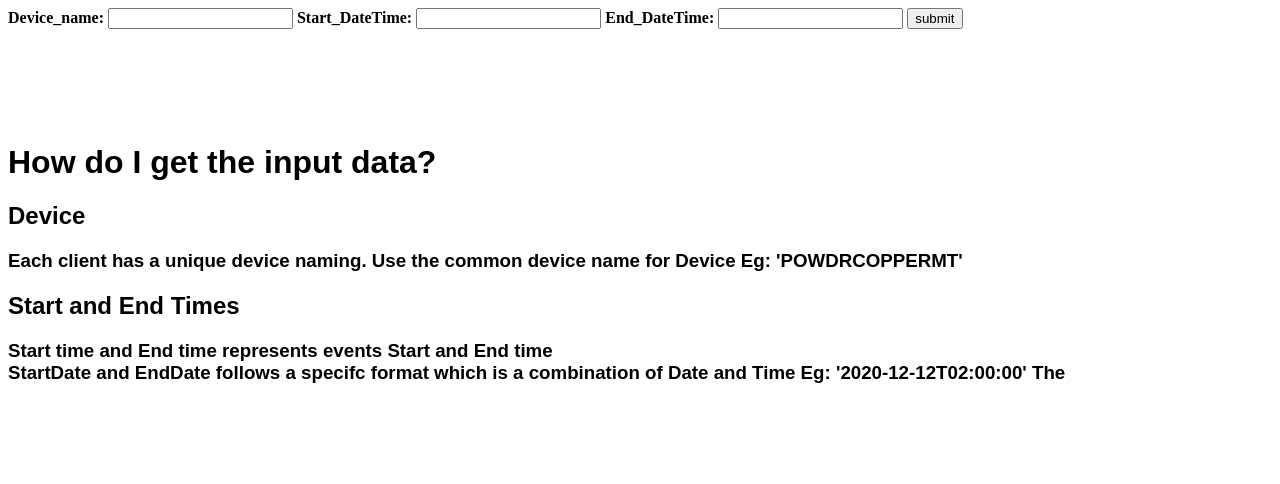
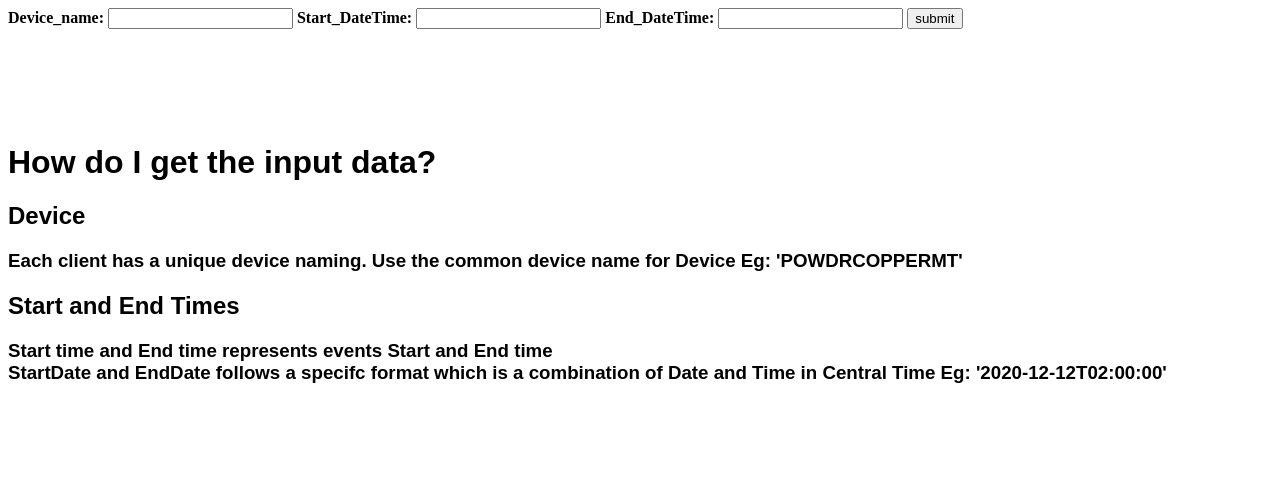
Before and after one commit to hongzhou-liu/Battery, a Flask app: page /upload in a window 1280 px wide. Shown: the top 484 px of the page. Run offline with Flask 2, Linux system fonts and the light colour scheme.

Commit message:
Update testapp.html

```diff
--- a/templates/testapp.html
+++ b/templates/testapp.html
@@ -26,9 +26,9 @@
     <h3></h3>
     <h3 style="font-family: arial, sans-serif"> Start time and End time represents events Start and End time
     	<br>
-    	StartDate and EndDate follows a specifc format which is a combination of Date and Time
+    	StartDate and EndDate follows a specifc format which is a combination of Date and Time in Central Time
     Eg:	'2020-12-12T02:00:00'
-    The </h3>
+    </h3>
 	</form>
 </body>
 </html>
```
